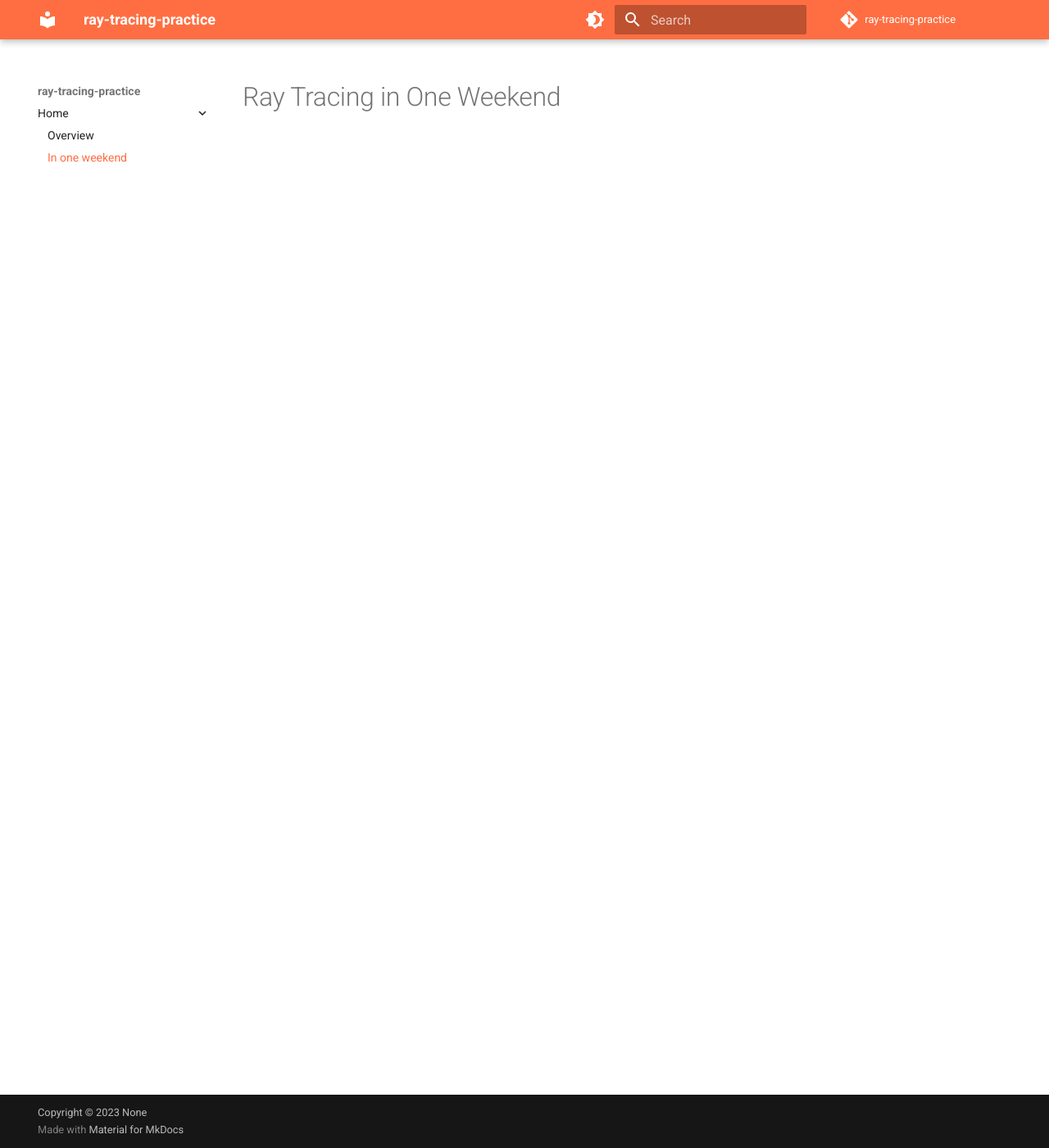
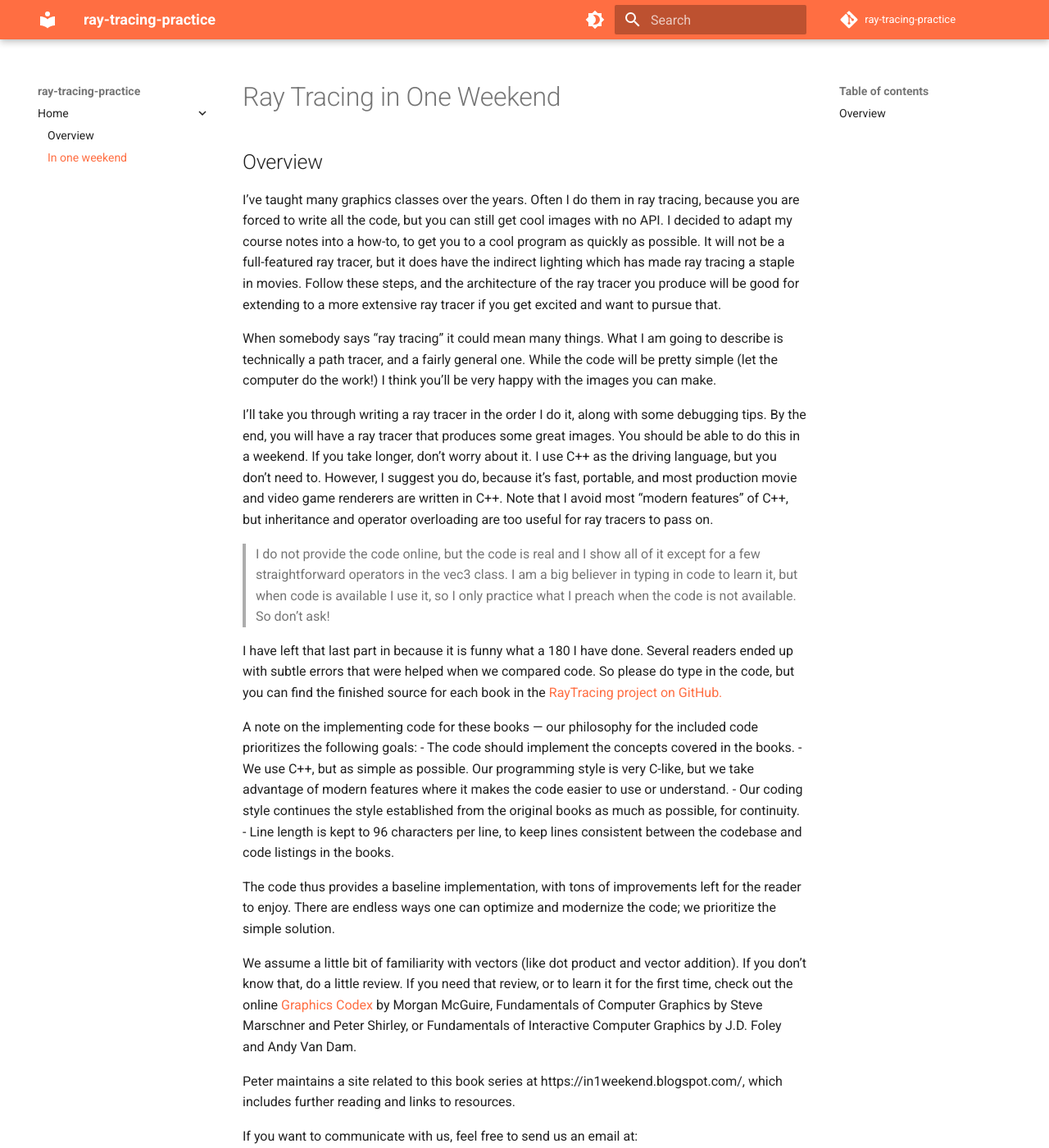
Before and after one commit to kkoshin/ray-tracing-practice, an MkDocs documentation site: the page built from docs/in_one_weekend.md, in a window 1280 px wide and 1400 px high. Shown: the whole window at 82% size. Built offline with MkDocs 1.6.1 and Material for MkDocs 9.7.7, drawn with Linux system fonts in a browser that asks for light colours; comment, search, counter and statistics services are not loaded; some of the changed text lies outside the part shown.

Commit message:
update doc

```diff
--- a/docs/in_one_weekend.md
+++ b/docs/in_one_weekend.md
@@ -1 +1,36 @@
 # Ray Tracing in One Weekend
+
+## Overview
+I’ve taught many graphics classes over the years. Often I do them in ray tracing, because you are forced to write all the code, but you can still get cool images with no API. I decided to adapt my course notes into a how-to, to get you to a cool program as quickly as possible. It will not be a full-featured ray tracer, but it does have the indirect lighting which has made ray tracing a staple in movies. Follow these steps, and the architecture of the ray tracer you produce will be good for extending to a more extensive ray tracer if you get excited and want to pursue that.
+
+When somebody says “ray tracing” it could mean many things. What I am going to describe is technically a path tracer, and a fairly general one. While the code will be pretty simple (let the computer do the work!) I think you’ll be very happy with the images you can make.
+
+I’ll take you through writing a ray tracer in the order I do it, along with some debugging tips. By the end, you will have a ray tracer that produces some great images. You should be able to do this in a weekend. If you take longer, don’t worry about it. I use C++ as the driving language, but you don’t need to. However, I suggest you do, because it’s fast, portable, and most production movie and video game renderers are written in C++. Note that I avoid most “modern features” of C++, but inheritance and operator overloading are too useful for ray tracers to pass on.
+
+> I do not provide the code online, but the code is real and I show all of it except for a few straightforward operators in the vec3 class. I am a big believer in typing in code to learn it, but when code is available I use it, so I only practice what I preach when the code is not available. So don’t ask!
+
+I have left that last part in because it is funny what a 180 I have done. Several readers ended up with subtle errors that were helped when we compared code. So please do type in the code, but you can find the finished source for each book in the [RayTracing project on GitHub.](https://github.com/RayTracing/raytracing.github.io/)
+
+A note on the implementing code for these books — our philosophy for the included code prioritizes the following goals:
+- The code should implement the concepts covered in the books.
+- We use C++, but as simple as possible. Our programming style is very C-like, but we take advantage of modern features where it makes the code easier to use or understand.
+- Our coding style continues the style established from the original books as much as possible, for continuity.
+- Line length is kept to 96 characters per line, to keep lines consistent between the codebase and code listings in the books.
+
+The code thus provides a baseline implementation, with tons of improvements left for the reader to enjoy. There are endless ways one can optimize and modernize the code; we prioritize the simple solution.
+
+We assume a little bit of familiarity with vectors (like dot product and vector addition). If you don’t know that, do a little review. If you need that review, or to learn it for the first time, check out the online [Graphics Codex](https://graphicscodex.com/) by Morgan McGuire, Fundamentals of Computer Graphics by Steve Marschner and Peter Shirley, or Fundamentals of Interactive Computer Graphics by J.D. Foley and Andy Van Dam.
+
+Peter maintains a site related to this book series at https://in1weekend.blogspot.com/, which includes further reading and links to resources.
+
+If you want to communicate with us, feel free to send us an email at:
+
+- Peter Shirley, [ptrshrl@gmail.com](ptrshrl@gmail.com)
+- Steve Hollasch, [steve@hollasch.net](steve@hollasch.net)
+- Trevor David Black, [trevordblack@trevord.black](trevordblack@trevord.black)
+
+Finally, if you run into problems with your implementation, have general questions, or would like to share your own ideas or work, see [the GitHub Discussions forum](https://github.com/RayTracing/raytracing.github.io/discussions/) on the GitHub project.
+
+Thanks to everyone who lent a hand on this project. You can find them in the acknowledgments section at the end of this book.
+
+Let’s get on with it!
```
